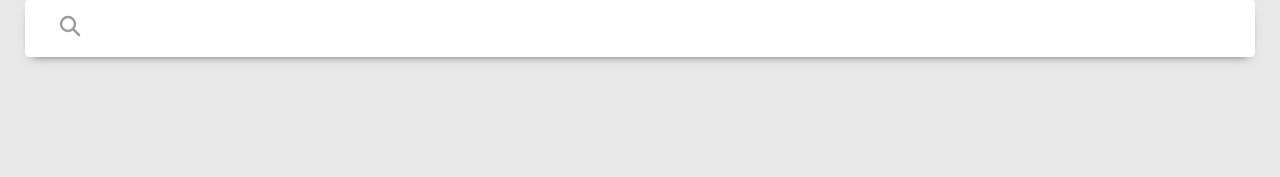
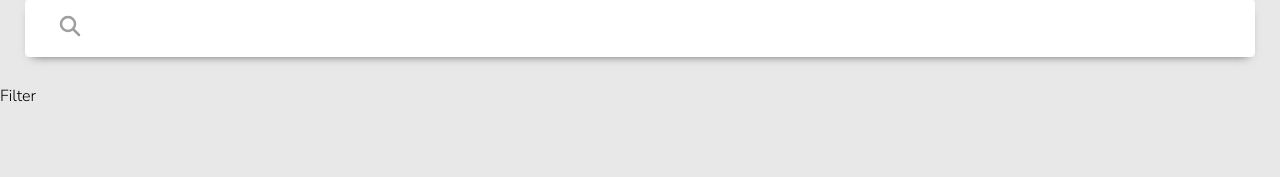
Before and after one commit to YoimelDev/kimche-challenge, a React (Vite) app: page / in a window 1280 px wide. Shown: the part 111-288 px from the top of the page. Built offline with nearby package versions, Linux system fonts and the light colour scheme.

Commit message:
add Filter Component

```diff
--- a/src/App.jsx
+++ b/src/App.jsx
@@ -1,3 +1,4 @@
+import { Filter } from "./components/Filter"
 import { Header } from "./components/Header"
 import { Search } from "./components/Search"
 
@@ -7,6 +8,8 @@ function App() {
       <Header />
 
       <Search />
+
+      <Filter />
     </>
   )
 }
--- /dev/null
+++ b/src/components/Filter.jsx
@@ -0,0 +1,5 @@
+export const Filter = () => {
+    return (
+        <div>Filter</div>
+    )
+}
```
